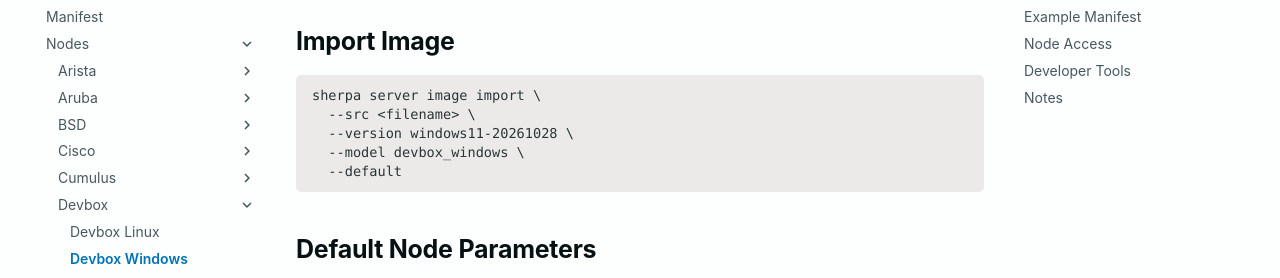
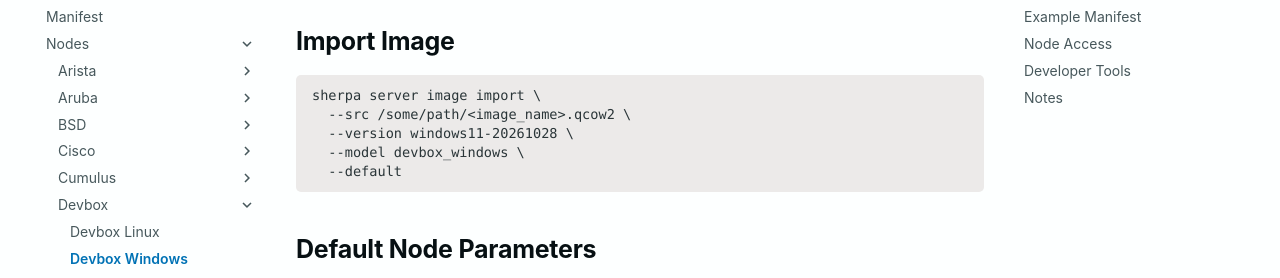
Before and after one commit to bwks/sherpa-docs, an MkDocs documentation site: the page built from docs/nodes/devbox/devbox-windows.md, in a window 1280 px wide and 900 px high, scrolled down 335 px. Shown: the part 173-451 px from the top of the window. Built offline with MkDocs 1.6.1 and Material for MkDocs 9.7.7, drawn with Linux system fonts in a browser that asks for light colours.

Commit message:
Update import image command for Windows devbox

````diff
--- a/docs/nodes/devbox/devbox-windows.md
+++ b/docs/nodes/devbox/devbox-windows.md
@@ -17,7 +17,7 @@ builds the image for that hardware, so other Windows 11 images may not boot.
 
 ```
 sherpa server image import \
-  --src <filename> \
+  --src /some/path/<image_name>.qcow2 \
   --version windows11-20261028 \
   --model devbox_windows \
   --default
````
